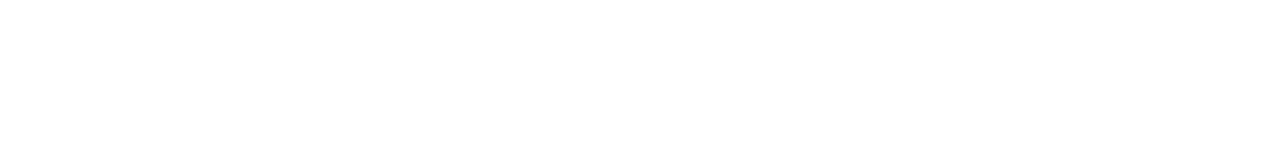
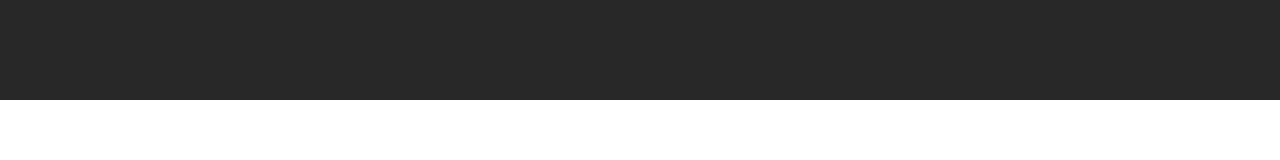
Before and after one commit to PaC-MaN4030/chai-golestan-project, a website built with Vite: page index.html in a window 1280 px wide. Built offline with nearby package versions, Linux system fonts and the light colour scheme.

Commit message:
starting

```diff
--- a/index.html
+++ b/index.html
@@ -6,12 +6,18 @@
     <title>صفحه اصلی - وبسایت رسمی شرکت گلستان</title>
     <link
       rel="shortcut icon"
-      href="./image/fav-icon/logo-fr.png"
+      href="./public/image/fav-icon/logo-fr.png"
       type="image/x-icon"
     />
   </head>
   <body>
-    <div id="app"></div>
+    <div id="app">
+      <!--header-->
+      <header>
+
+      </header>
+      <!--end header-->
+    </div>
     <script type="module" src="/public/js/main.js"></script>
   </body>
 </html>
--- a/public/scss/main.scss
+++ b/public/scss/main.scss
@@ -1,3 +1,12 @@
-div#app{
+* {
+  margin: 0;
+  padding: 0;
+}
+div#app {
+  width: 100%;
+  header{
     width: 100%;
+    height: 100px;
+    background-color: #282828;
+  }
 }
```
Also changed, not shown: public/css/main.css, public/image/fav-icon/logo-fr.png (renamed from image/fav-icon/logo-fr.png).
